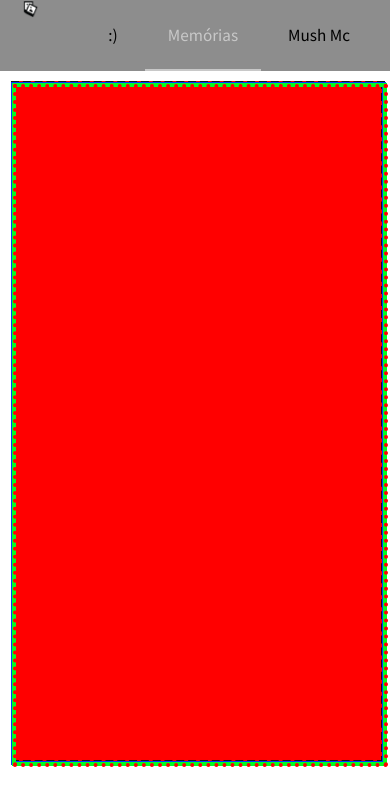
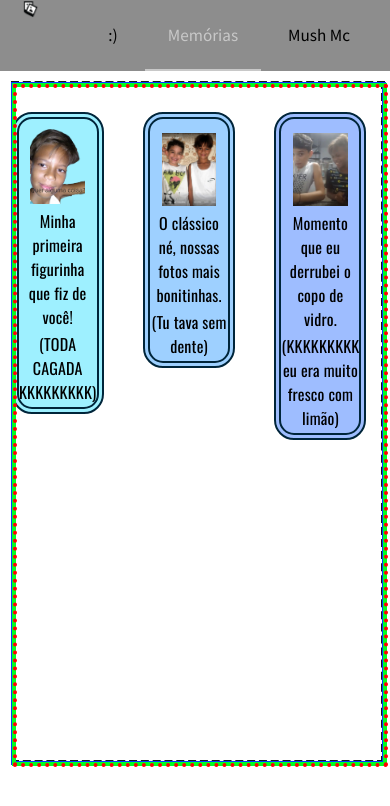
Before and after one commit to zDogo/felizniverr, a plain HTML site: page memorias.html in a window 390 px wide. Drawn offline with nearby package versions, Linux system fonts and the light colour scheme.

Commit message:
dnv mudancas
aaaaa

```diff
--- a/memorias.css
+++ b/memorias.css
@@ -176,11 +176,3 @@ img{
     padding: 2px 3px 2px 3px;
     cursor: default;
 }
-
-@media screen and (max-width: 1010px) {
-    .borda{
-        background-color: red;
-        counter-increment: none;
-
-    }
-}
```
Also changed, not shown: mushmc.html (+1 -0 lines).
